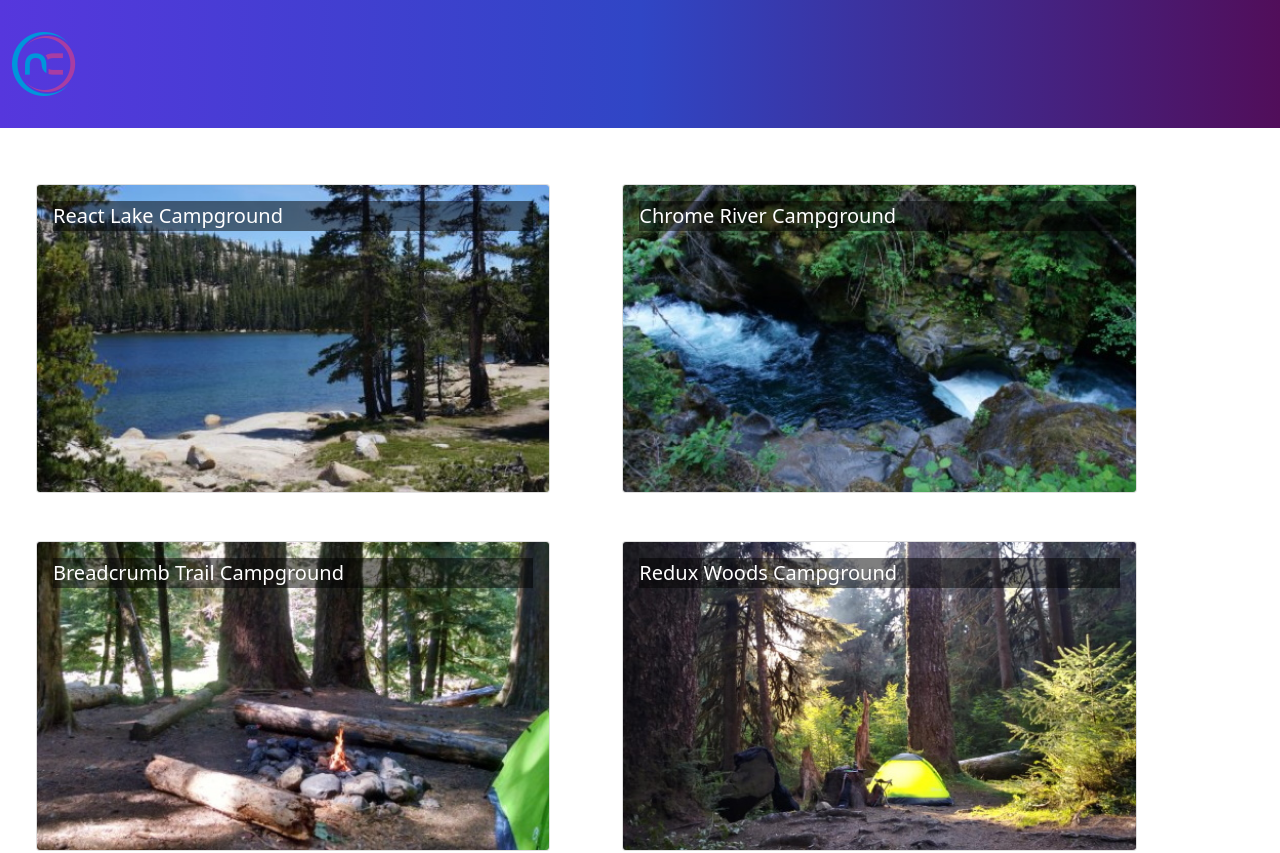
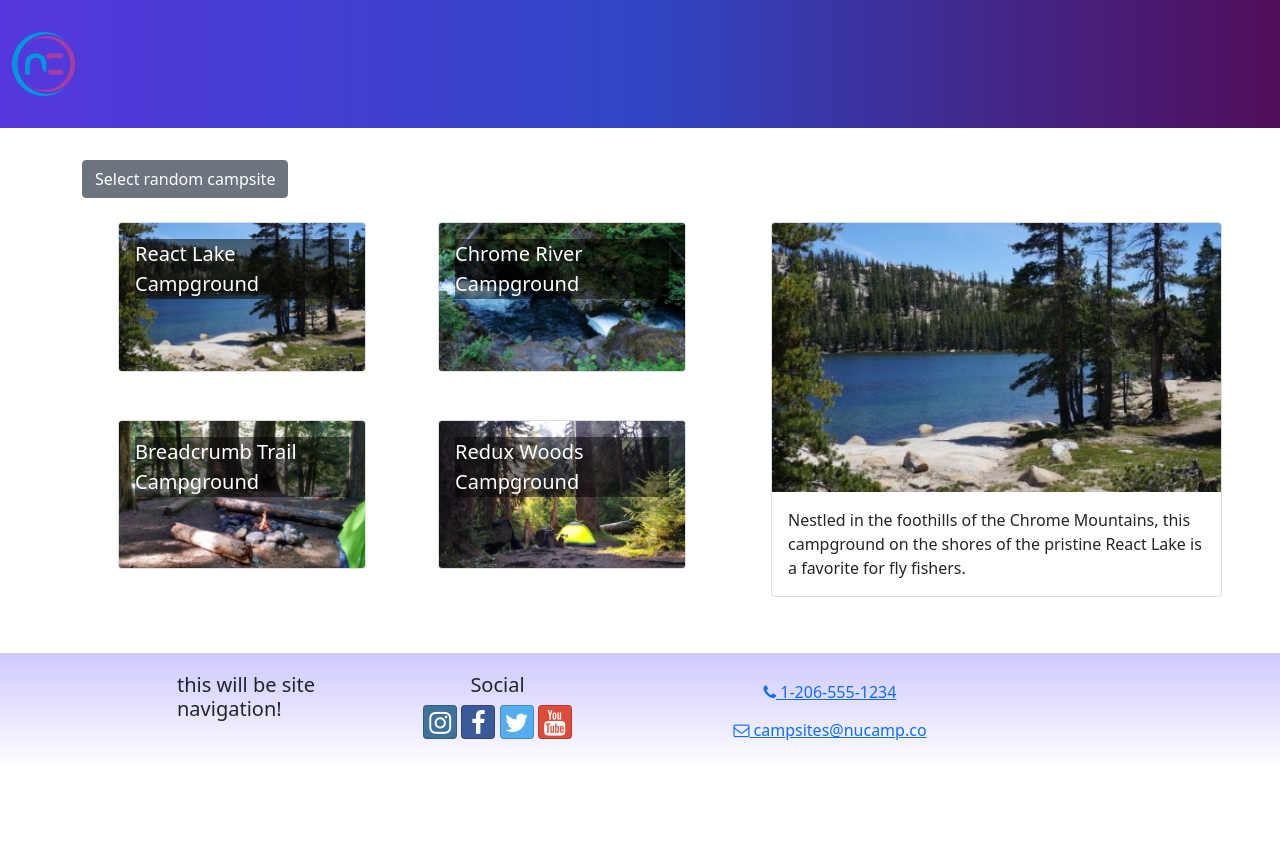
Before and after one commit to E9-P8/CampingSite_React, a React (Create React App) app: page / in a window 1280 px wide. Shown: the top 853 px of the page. After the commit the page ends 800 px from the top, so only its background shows below. Built offline with nearby package versions, Linux system fonts and the light colour scheme.

Commit message:
CampsitesDirectoryPage and CampsiteDetail

```diff
--- a/src/App.js
+++ b/src/App.js
@@ -1,5 +1,5 @@
 import "./App.css";
-import CampsitesList from "./features/campsites/CampsitesList.js";
+import CampsitesDirectoryPage from "./pages/CampsitesDirectoryPage.js";
 import Header from "./app/components/Header.js";
 import Footer from "./app/components/Footer.js";
 
@@ -7,7 +7,7 @@
   return (
     <div className="App">
       <Header />
-      <CampsitesList />
+      <CampsitesDirectoryPage />
       <Footer />
     </div>
   );
--- /dev/null
+++ b/src/features/campsites/CampsiteDetail.js
@@ -0,0 +1,17 @@
+import { Card, CardImg, CardText, CardBody, Col } from "reactstrap";
+
+const CampsiteDetail = ({ campsite }) => {
+  const { image, name, description } = campsite;
+  return (
+    <Col md="12" e className="m-4">
+      <Card>
+        <CardImg top src={image} alt={name} />
+        <CardBody>
+          <CardText> {description} </CardText>
+        </CardBody>
+      </Card>
+    </Col>
+  );
+};
+
+export default CampsiteDetail;
--- /dev/null
+++ b/src/pages/CampsitesDirectoryPage.js
@@ -0,0 +1,28 @@
+import { Container, Row, Col, Button } from "reactstrap";
+import CampsiteDetail from "../features/campsites/CampsiteDetail";
+import CampsitesList from "../features/campsites/CampsitesList";
+import { selectRandomCampsite } from "../features/campsites/campsitesSlice";
+
+const CampsitesDirectoryPage = () => {
+  let selectedCampsite = selectRandomCampsite();
+
+  const toggleCampsite = () => {
+    selectedCampsite = selectRandomCampsite();
+    console.log(selectedCampsite);
+  };
+  return (
+    <Container>
+      <Button onClick={() => toggleCampsite()}>Select random campsite</Button>
+      <Row>
+        <Col sm="5" e md="7">
+          <CampsitesList />
+        </Col>
+        <Col sm="7" e md="5">
+          <CampsiteDetail campsite={selectedCampsite} />
+        </Col>
+      </Row>
+    </Container>
+  );
+};
+
+export default CampsitesDirectoryPage;
```
